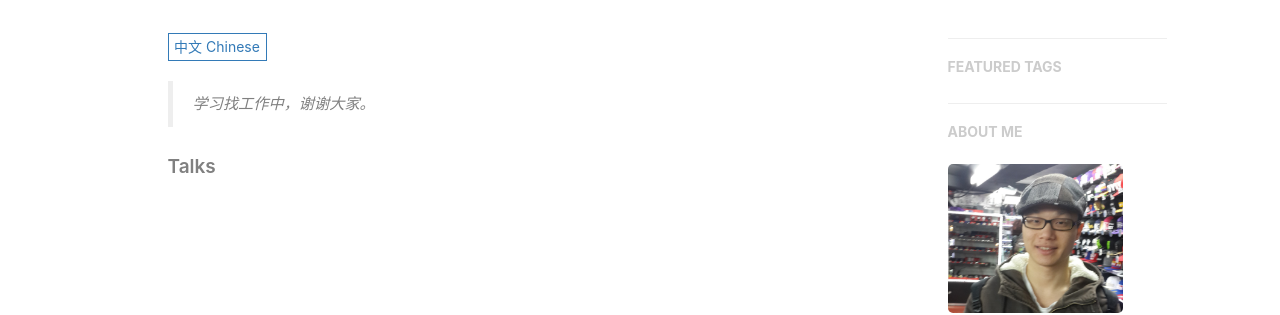
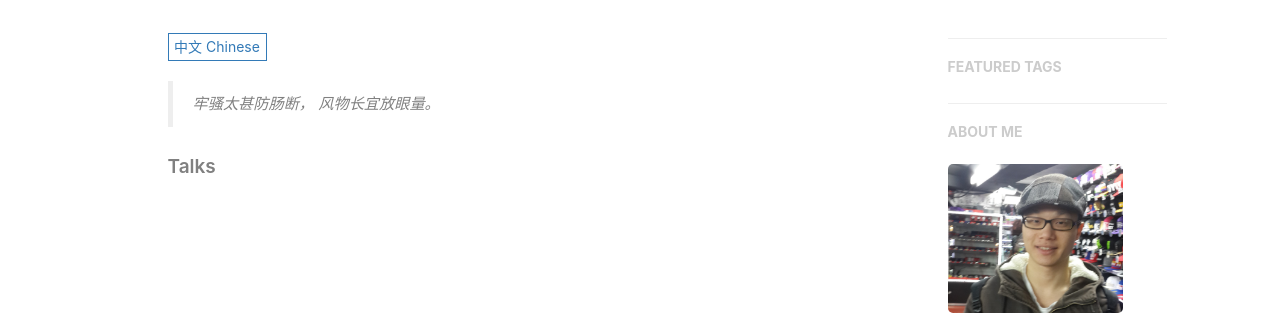
Before and after one commit to AlphaHou/AlphaHou.github.io, a Jekyll site: the page built from about.html, in a window 1280 px wide. Shown: the part 420-735 px from the top of the page. Built offline with Jekyll 4.4.1, drawn with Linux system fonts in a browser that asks for light colours; nearby versions of some CDN libraries; comment, search, counter and statistics services are not loaded.

```diff
--- a/_includes/about/zh.md
+++ b/_includes/about/zh.md
@@ -1,4 +1,5 @@
-> 学习找工作中，谢谢大家。
+> 牢骚太甚防肠断，
+> 风物长宜放眼量。
 
 
 <!-- Hey，我是黄玄，病毒种，进化程度不明，多出没于[博客](https://huangxuan.me)、[微博](weibo.com/huxpro)、[知乎](https://www.zhihu.com/people/huxpro/pins/posts)、[Twitter](https://twitter.com/Huxpro/)、[Github](http://github.com/huxpro)、[Medium](https://medium.com/@Huxpro) 等地带，绝招尚在开发中。
```
Also changed, not shown: _includes/about/en.md (+2 -1 lines), img/favicon.ico.
